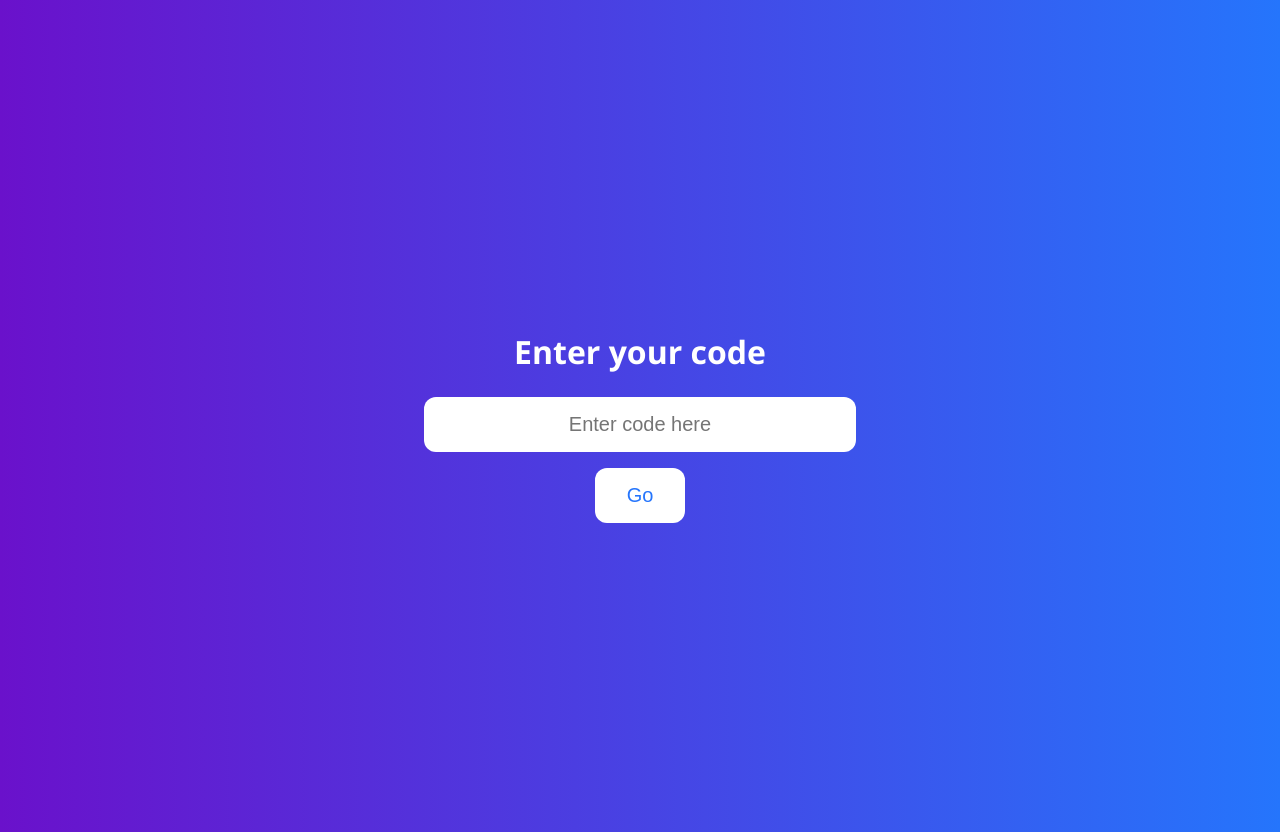
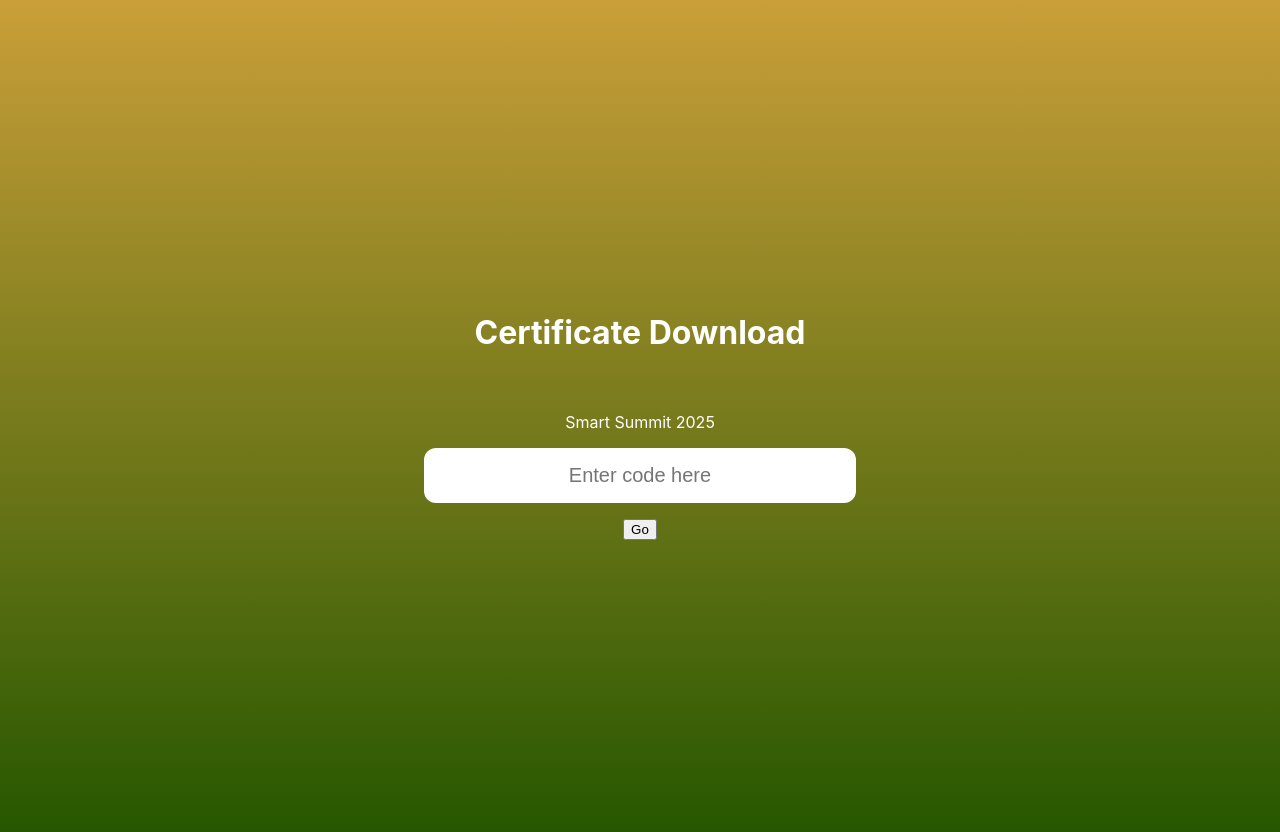
Before and after one commit to NewthingsHQ/ss25, a plain HTML site: page index.html in a window 1280 px wide. Drawn offline with Linux system fonts and the light colour scheme.

Commit message:
Update index.html

```diff
--- a/index.html
+++ b/index.html
@@ -6,12 +6,13 @@
   <meta name="viewport" content="width=device-width, initial-scale=1.0">
   <style>
     body {
-      font-family: "SUSE", "Segoe UI", Arial, sans-serif;
+      font-family: -apple-system, BlinkMacSystemFont, "Segoe UI", Roboto, Oxygen,
+                   Ubuntu, Cantarell, "Open Sans", "Helvetica Neue", sans-serif;
       display: flex;
       justify-content: center;
       align-items: center;
       height: 100vh;
-      background: linear-gradient(to right, #6a11cb, #2575fc);
+      background: linear-gradient(to bottom, #ca9f39, #265700);
       margin: 0;
       color: white;
       flex-direction: column;
@@ -32,24 +33,12 @@
       max-width: 400px;
       text-align: center;
     }
-    button {
-      padding: 1rem 2rem;
-      font-size: 1.25rem;
-      border-radius: 12px;
-      border: none;
-      background-color: white;
-      color: #2575fc;
-      cursor: pointer;
-      transition: 0.3s;
-    }
-    button:hover {
-      background-color: #d1d1d1;
-    }
   </style>
 </head>
 <body>
 
-  <h1>Enter your code</h1>
+  <h1>Certificate Download</h1><br>
+  <p>Smart Summit 2025</p>
   <input type="text" id="codeInput" placeholder="Enter code here">
   <button onclick="redirectToPDF()">Go</button>
 
```
